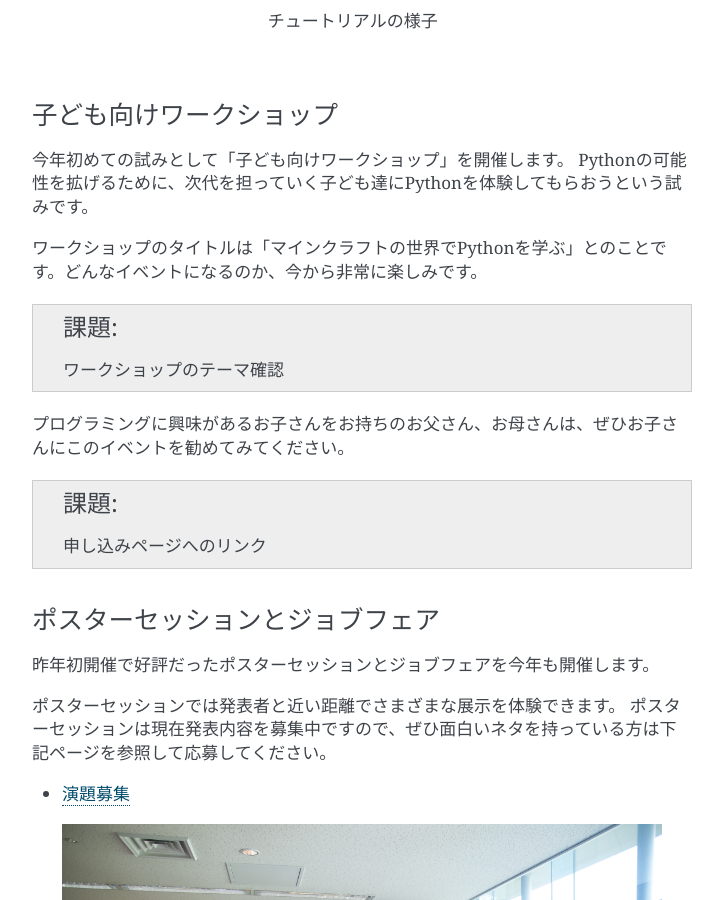
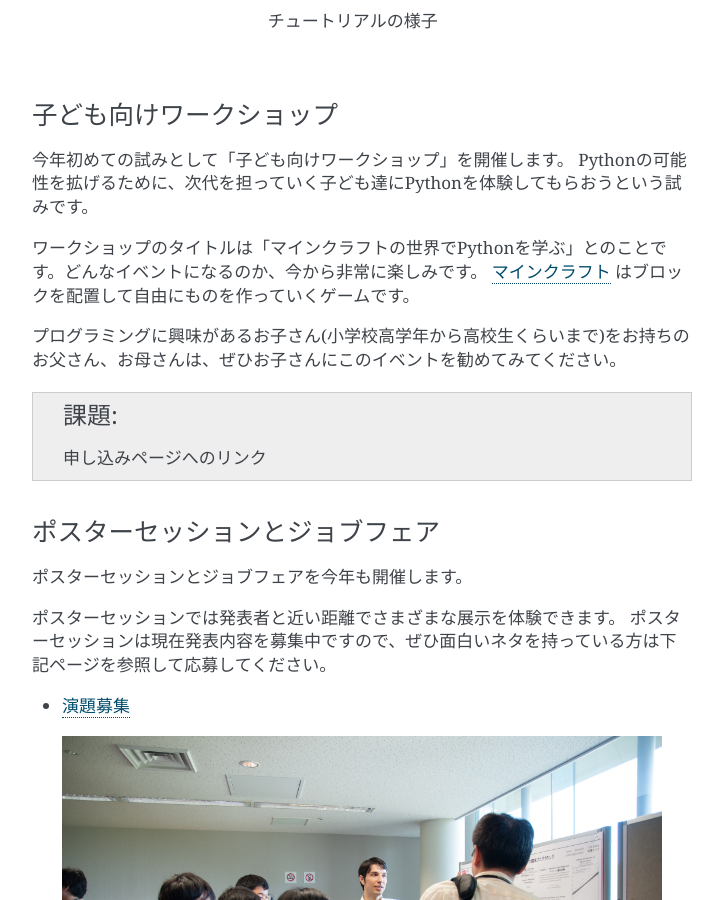
Before and after one commit to pyconjp/reports2015, a Sphinx documentation site: the page built from pre/source/01_overview.rst, in a window 1280 px wide and 900 px high, scrolled down 3686 px. Shown: the whole window, without its empty margins (388-1111 px from the left). Built offline with Sphinx 7.4.7, drawn with Linux system fonts in a browser that asks for light colours.

Commit message:
01_overview: revice by review comments

```diff
--- a/pre/source/01_overview.rst
+++ b/pre/source/01_overview.rst
@@ -126,17 +126,17 @@ PyCon JP 2015 での新しい試みについていくつか紹介します。
 Pythonの可能性を拡げるために、次代を担っていく子ども達にPythonを体験してもらおうという試みです。
 
 ワークショップのタイトルは「マインクラフトの世界でPythonを学ぶ」とのことです。どんなイベントになるのか、今から非常に楽しみです。
+`マインクラフト <https://ja.wikipedia.org/wiki/Minecraft>`_ はブロックを配置して自由にものを作っていくゲームです。
 
-.. todo:: ワークショップのテーマ確認
-
-プログラミングに興味があるお子さんをお持ちのお父さん、お母さんは、ぜひお子さんにこのイベントを勧めてみてください。
+プログラミングに興味があるお子さん(小学校高学年から高校生くらいまで)をお持ちのお父さん、お母さんは、ぜひお子さんにこのイベントを勧めてみてください。
 
 .. todo:: 申し込みページへのリンク
+
 
 ポスターセッションとジョブフェア
 --------------------------------
 
-昨年初開催で好評だったポスターセッションとジョブフェアを今年も開催します。
+ポスターセッションとジョブフェアを今年も開催します。
 
 ポスターセッションでは発表者と近い距離でさまざまな展示を体験できます。
 ポスターセッションは現在発表内容を募集中ですので、ぜひ面白いネタを持っている方は下記ページを参照して応募してください。
```
